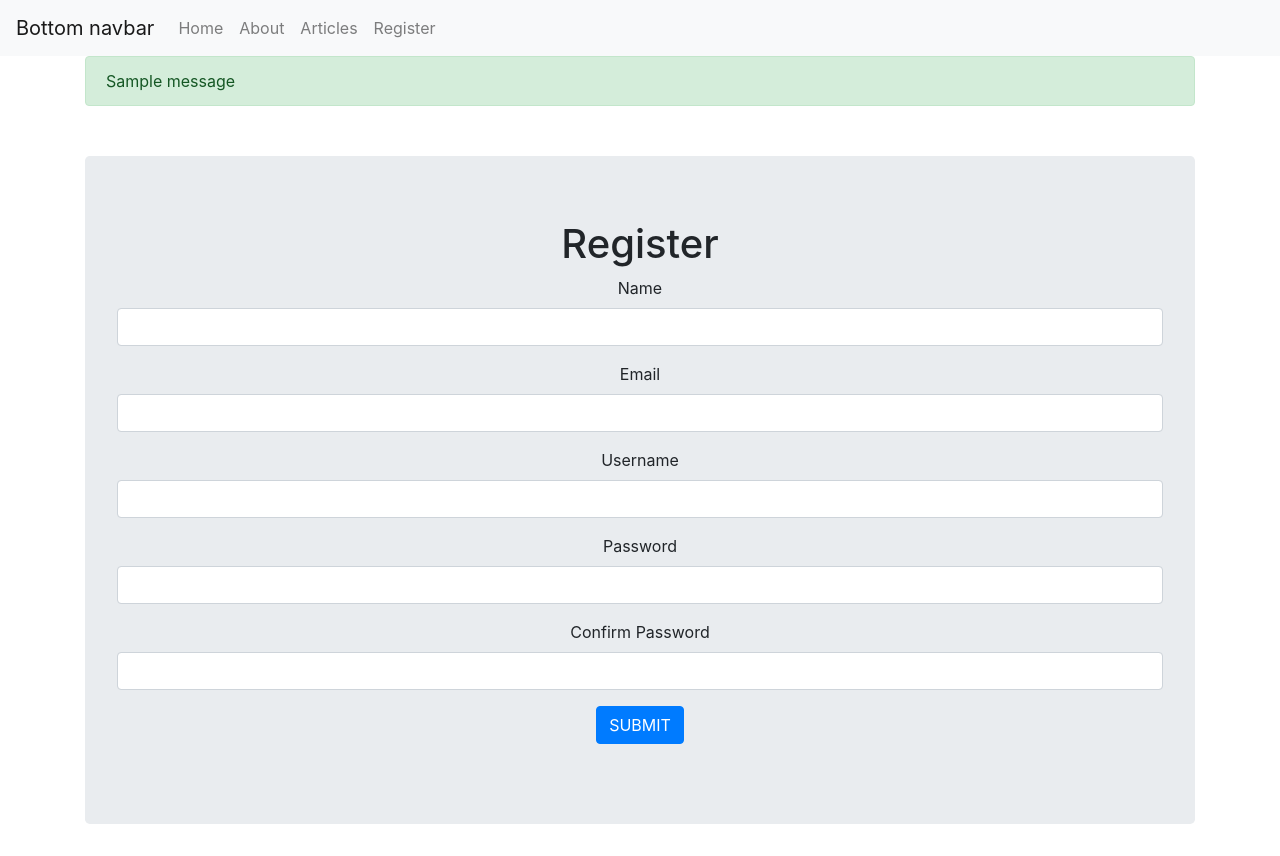
After one commit to anacodes/myflaskapp, a Flask app: template templates/register.html in a window 1280 px wide. The commit adds this page. Run offline with Flask 2, Linux system fonts and the light colour scheme; the template is opened without the code that fills it: values that come from a table or form of the project are taken from there, others are empty; one stand-in notice (Sample message) is shown; some libraries are stand-ins or nearby versions.

Commit message:
added registration page

```diff
--- a/app.py
+++ b/app.py
@@ -1,9 +1,20 @@
-from flask import Flask, render_template
+from flask import Flask, render_template, flash, redirect, url_for, session, logging,request
 from data import Articles
+from flask_mysqldb import MySQL
+from wtforms import Form, StringField, TextAreaField, PasswordField, validators
+from passlib.hash import sha256_crypt
 
 Articles = Articles()
 app = Flask(__name__)
 
+#Config MySQL
+app.config['MYSQL_HOST'] = 'localhost'
+app.config['MYSQL_USER'] = 'root'
+app.config['MYSQL_PASSWORD'] = '123456'
+app.config['MYSQL_DB'] = 'myflaskapp'
+app.config['MYSQL_CURSORCLASS'] = 'DictCursor'
+#init MySQL
+mysql = MySQL(app)
 @app.route('/')
 def index():
     return render_template('home.html')
@@ -20,5 +31,39 @@ def articles():
 def article(id):
     return render_template('article.html',id=id)
 
+class RegisterForm(Form):
+    name = StringField('Name', [validators.Length(min=1, max=50)])
+    username  = StringField('Username', [validators.Length(min=4, max=25)])
+    email = StringField('Email', [validators.Length(min=6, max=50)])
+    password = PasswordField('Password', [
+        validators.DataRequired(),
+        validators.EqualTo('confirm', message="Password does not match")
+    ])
+    confirm = PasswordField('Confirm Password')
+
+@app.route('/register', methods=['GET', 'POST'])
+def register():
+    form = RegisterForm(request.form)
+    if request.method == 'POST' and form.validate():
+        name = form.name.data
+        email = form.email.data
+        username = form.username.data
+        password = sha256_crypt.encrypt(str(form.password.data))
+
+        #create cursor
+        cur = mysql.connection.cursor()
+        #add data to database
+        cur.execute("INSERT INTO users(name, email, username, password) VALUES(%s, %s, %s, %s)", (name, email, username, password))
+
+        #commit changes everytime
+        mysql.connection.commit()
+        #close the connection
+        cur.close()
+        #flash messages for users
+        flash('You are now registered and can log in', 'success')
+        #redirect to index page
+        redirect(url_for('index'))
+    return render_template('login.html', form=form)
 if __name__ == '__main__':
+    app.secret_key='secret123'
     app.run(debug=True)
--- /dev/null
+++ b/templates/includes/_formhelpers.html
@@ -0,0 +1,9 @@
+{% macro render_field(field) %}
+    {{ field.label }}
+    {{ field(**kwargs)|safe }}
+    {% if field.errors %}
+        {% for error in field.errors %}
+            <span class="help-inline">{{ error }}</span>
+        {% endfor%}
+    {% endif %}
+{% endmacro %}
--- /dev/null
+++ b/templates/includes/_messages.html
@@ -0,0 +1,7 @@
+{% with messages = get_flashed_messages(with_categories=true) %}
+  {% if messages %}
+    {% for category, message in messages %}
+      <div class="alert alert-{{ category }}">{{ message }}</div>
+    {% endfor %}
+  {% endif %}
+{% endwith %}
--- a/templates/includes/_navbar.html
+++ b/templates/includes/_navbar.html
@@ -11,6 +11,9 @@
         <li class="nav-item">
           <a class="nav-link" href="/articles">Articles</a>
         </li>
+        <li class="nav-item">
+          <a class="nav-link" href="/register">Register</a>
+        </li>
       </ul>
     </div>
   </nav>
--- a/templates/layout.html
+++ b/templates/layout.html
@@ -7,6 +7,7 @@
         {% include 'includes/_navbar.html' %}
 
         <div class="container">
+            {% include 'includes/_messages.html' %}
         {% block body %}{% endblock %}
         </div>
 
--- /dev/null
+++ b/templates/register.html
@@ -0,0 +1,26 @@
+{% extends 'layout.html' %}
+
+{% block body %}
+    <div class="jumbotron text-center" style="margin-top:50px;">
+        <h1>Register</h1>
+        {% from "includes/_formhelpers.html" import render_field %}
+        <form method="POST" action="">
+            <div class="form-group">
+                {{render_field(form.name, class_="form-control")}}
+            </div>
+            <div class="form-group">
+                {{render_field(form.email, class_="form-control")}}
+            </div>
+            <div class="form-group">
+                {{render_field(form.username, class_="form-control")}}
+            </div>
+            <div class="form-group">
+                {{render_field(form.password, class_="form-control")}}
+            </div>
+            <div class="form-group">
+                {{render_field(form.confirm, class_="form-control")}}
+            </div>
+            <p><input type="submit" class="btn btn-primary" value="SUBMIT"></p>
+        </form>
+    </div>
+{% endblock %}
```
